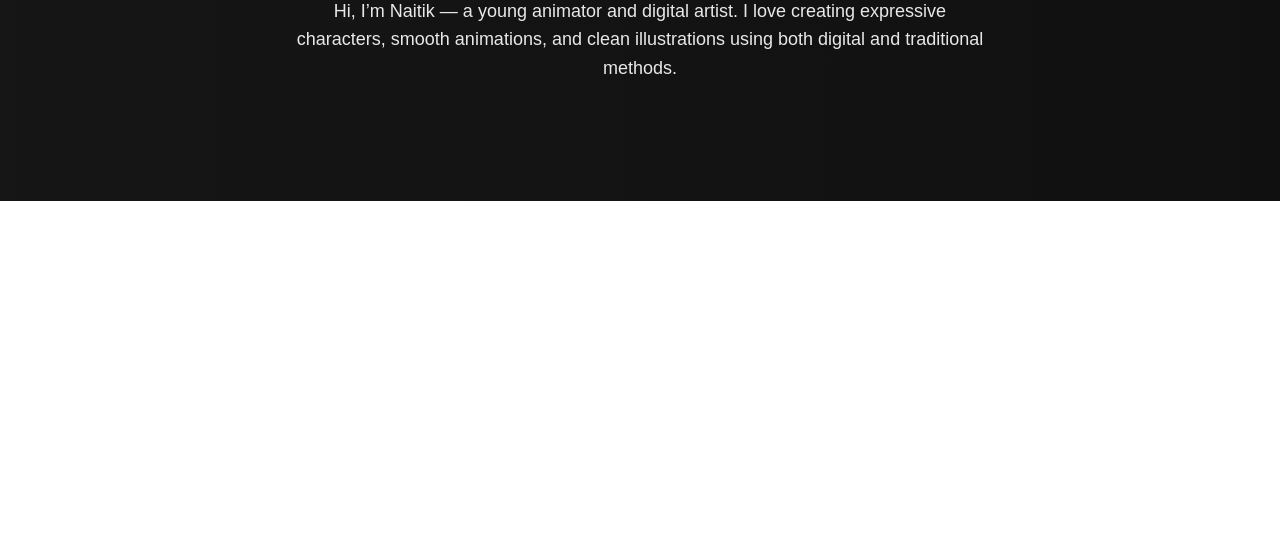
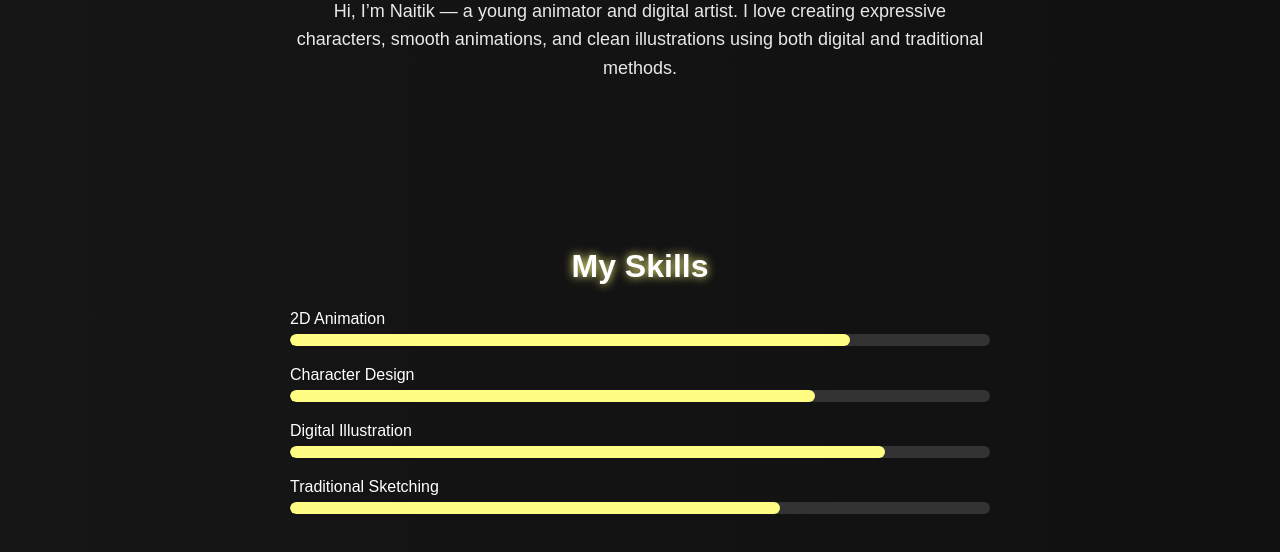
Before and after one commit to Naitik-animates/naitik-animates.github.io, a plain HTML site: page index.html in a window 1280 px wide. Shown: the part 702-1254 px from the top of the page. Before the commit the page ends 903 px from the top, so only its background shows below. Drawn offline with Linux system fonts and the light colour scheme.

Commit message:
Update index.html

```diff
--- a/index.html
+++ b/index.html
@@ -78,12 +78,11 @@
       transform: scale(1.1);
     }
 
-    /* ABOUT SECTION */
+    /* ABOUT */
     .about {
       max-width: 700px;
       margin: 80px auto;
       padding: 20px;
-      text-align: center;
     }
 
     .about h2 {
@@ -96,6 +95,50 @@
       font-size: 18px;
       line-height: 1.6;
       opacity: 0.9;
+    }
+
+    /* SKILLS */
+    .skills {
+      max-width: 700px;
+      margin: 80px auto;
+      padding: 20px;
+    }
+
+    .skills h2 {
+      font-size: 32px;
+      margin-bottom: 25px;
+      text-shadow: 0 0 10px #fffd82;
+    }
+
+    .skill {
+      margin-bottom: 20px;
+      text-align: left;
+    }
+
+    .skill-name {
+      margin-bottom: 6px;
+      font-size: 16px;
+    }
+
+    .skill-bar {
+      width: 100%;
+      height: 12px;
+      background: #333;
+      border-radius: 10px;
+      overflow: hidden;
+    }
+
+    .skill-fill {
+      height: 100%;
+      width: 0;
+      background: #fffd82;
+      border-radius: 10px;
+      animation: fillBar 2s forwards;
+    }
+
+    @keyframes fillBar {
+      from { width: 0; }
+      to { width: var(--level); }
     }
   </style>
 </head>
@@ -116,7 +159,6 @@
     </div>
   </header>
 
-  <!-- ABOUT ME SECTION -->
   <section class="about">
     <h2>About Me</h2>
     <p>
@@ -126,5 +168,39 @@
     </p>
   </section>
 
+  <!-- SKILLS SECTION -->
+  <section class="skills">
+    <h2>My Skills</h2>
+
+    <div class="skill">
+      <div class="skill-name">2D Animation</div>
+      <div class="skill-bar">
+        <div class="skill-fill" style="--level: 80%;"></div>
+      </div>
+    </div>
+
+    <div class="skill">
+      <div class="skill-name">Character Design</div>
+      <div class="skill-bar">
+        <div class="skill-fill" style="--level: 75%;"></div>
+      </div>
+    </div>
+
+    <div class="skill">
+      <div class="skill-name">Digital Illustration</div>
+      <div class="skill-bar">
+        <div class="skill-fill" style="--level: 85%;"></div>
+      </div>
+    </div>
+
+    <div class="skill">
+      <div class="skill-name">Traditional Sketching</div>
+      <div class="skill-bar">
+        <div class="skill-fill" style="--level: 70%;"></div>
+      </div>
+    </div>
+
+  </section>
+
 </body>
 </html>
```
